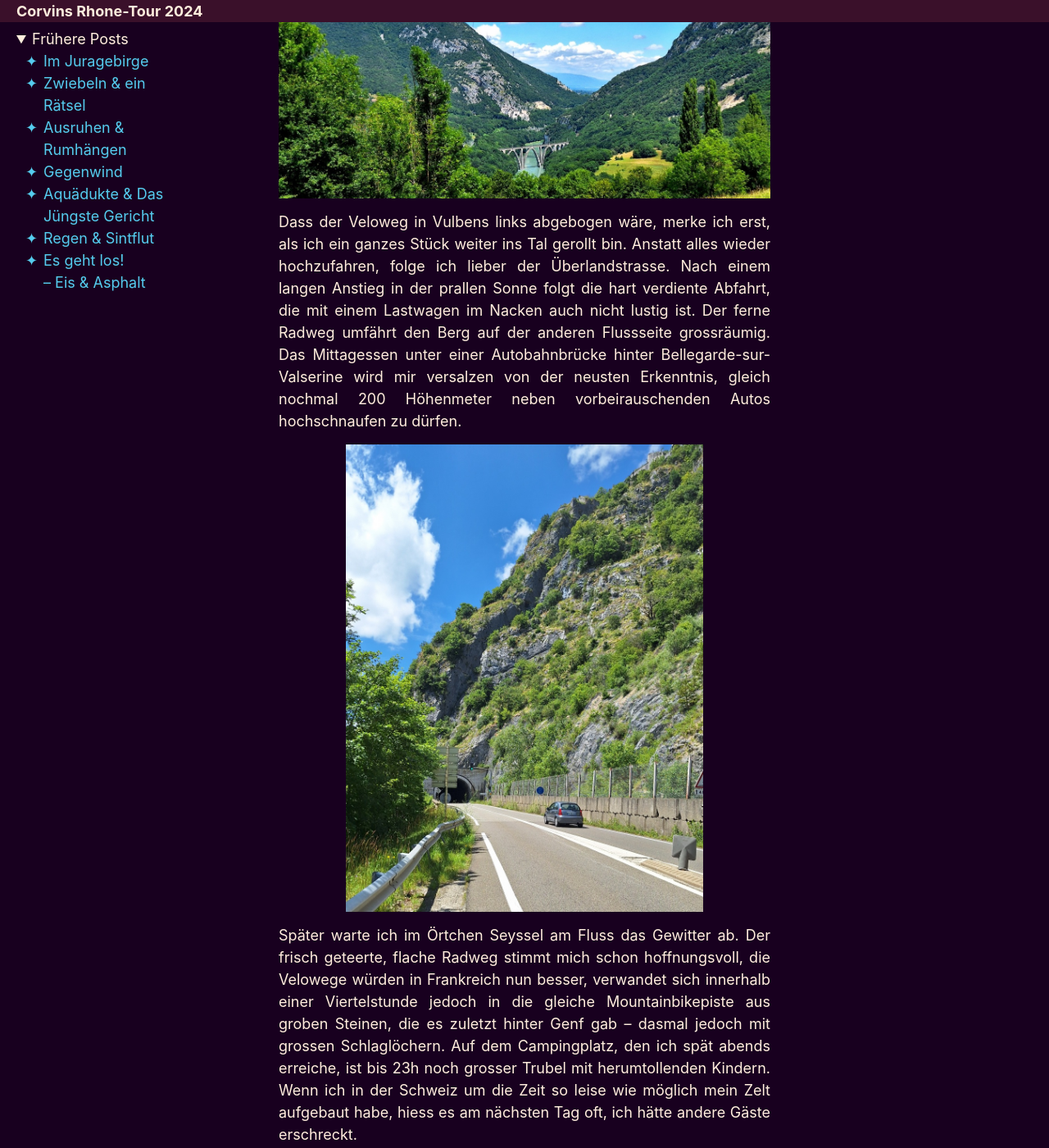
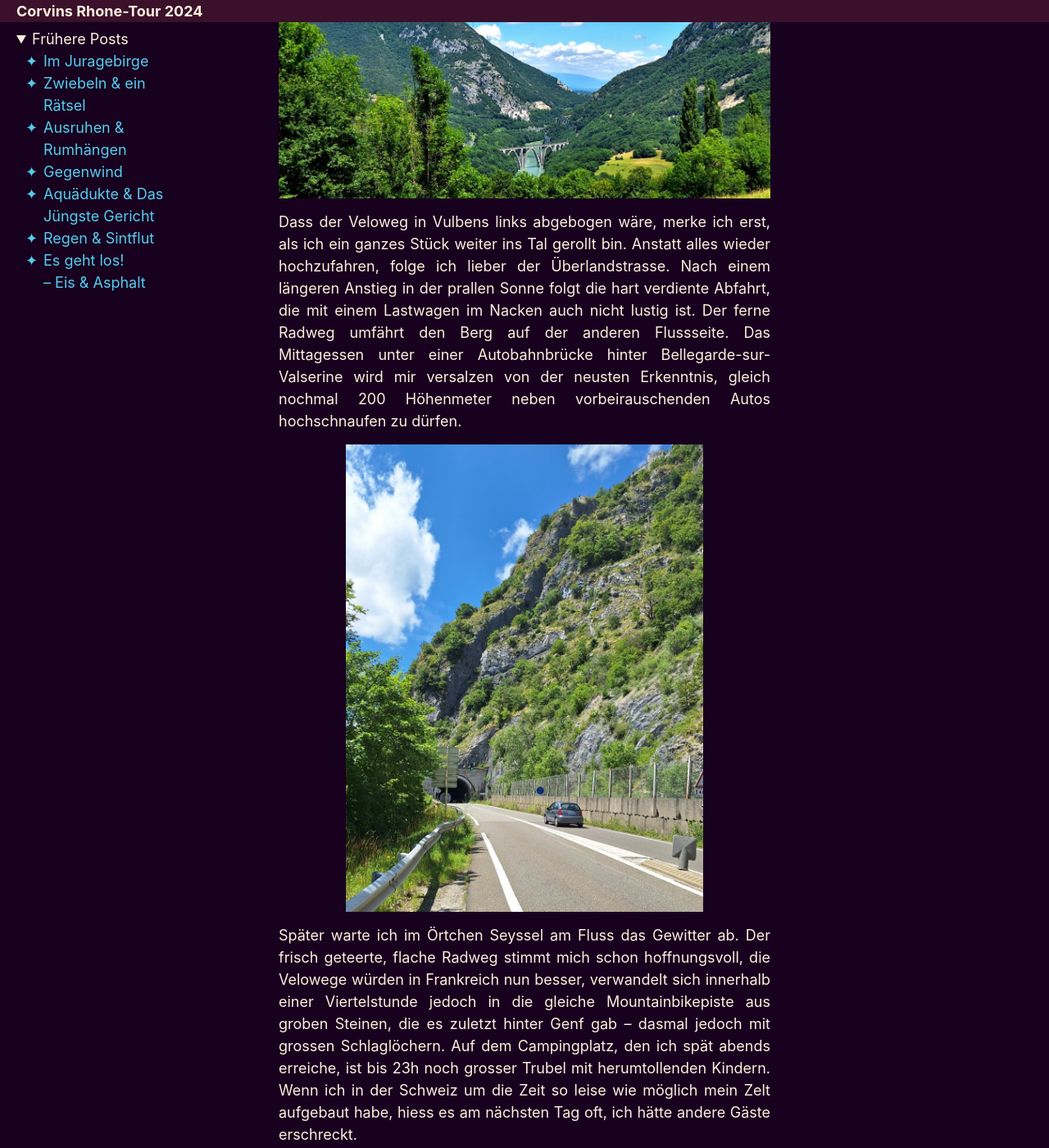
Before and after one commit to corvinjs/rhone2024, a Jekyll site: the page built from _posts/2024-07-11-Erlebnisse.md, in a window 1280 px wide and 1400 px high, scrolled down 299 px. Shown: the whole window at 82% size. Built offline with Jekyll 4.4.1, drawn with Linux system fonts in a browser that asks for light colours.

Commit message:
Auto-Update

```diff
--- a/_posts/2024-07-11-Erlebnisse.md
+++ b/_posts/2024-07-11-Erlebnisse.md
@@ -5,6 +5,6 @@ permalink: /:short_month-:day:output_ext
 ---
 Ohne einem Grenzschild zu begegnen, überquere ich bald nach dem Losfahren die Landesgrenze. Nun lerne ich auf die harte Tour, dass das Westschweizer Juragebirge in Frankreich weitergeht. Auf der Karte sah die Gegend so harmlos aus, denn ich habe keine Höhenlinien heruntergeladen.
 ![](assets/20240711_133238.jpg)
-Dass der Veloweg in Vulbens links abgebogen wäre, merke ich erst, als ich ein ganzes Stück weiter ins Tal gerollt bin. Anstatt alles wieder hochzufahren, folge ich lieber der Überlandstrasse. Nach einem langen Anstieg in der prallen Sonne folgt die hart verdiente Abfahrt, die mit einem Lastwagen im Nacken auch nicht lustig ist. Der ferne Radweg umfährt den Berg auf der anderen Flussseite grossräumig. Das Mittagessen unter einer Autobahnbrücke hinter Bellegarde-sur-Valserine wird mir versalzen von der neusten Erkenntnis, gleich nochmal 200 Höhenmeter neben vorbeirauschenden Autos hochschnaufen zu dürfen.
+Dass der Veloweg in Vulbens links abgebogen wäre, merke ich erst, als ich ein ganzes Stück weiter ins Tal gerollt bin. Anstatt alles wieder hochzufahren, folge ich lieber der Überlandstrasse. Nach einem längeren Anstieg in der prallen Sonne folgt die hart verdiente Abfahrt, die mit einem Lastwagen im Nacken auch nicht lustig ist. Der ferne Radweg umfährt den Berg auf der anderen Flussseite. Das Mittagessen unter einer Autobahnbrücke hinter Bellegarde-sur-Valserine wird mir versalzen von der neusten Erkenntnis, gleich nochmal 200 Höhenmeter neben vorbeirauschenden Autos hochschnaufen zu dürfen.
 ![](assets/20240711_131107.jpg)
-Später warte ich im Örtchen Seyssel am Fluss das Gewitter ab. Der frisch geteerte, flache Radweg stimmt mich schon hoffnungsvoll, die Velowege würden in Frankreich nun besser, verwandet sich innerhalb einer Viertelstunde jedoch in die gleiche Mountainbikepiste aus groben Steinen, die es zuletzt hinter Genf gab – dasmal jedoch mit grossen Schlaglöchern. Auf dem Campingplatz, den ich spät abends erreiche, ist bis 23h noch grosser Trubel mit herumtollenden Kindern. Wenn ich in der Schweiz um die Zeit so leise wie möglich mein Zelt aufgebaut habe, hiess es am nächsten Tag oft, ich hätte andere Gäste erschreckt.
+Später warte ich im Örtchen Seyssel am Fluss das Gewitter ab. Der frisch geteerte, flache Radweg stimmt mich schon hoffnungsvoll, die Velowege würden in Frankreich nun besser, verwandelt sich innerhalb einer Viertelstunde jedoch in die gleiche Mountainbikepiste aus groben Steinen, die es zuletzt hinter Genf gab – dasmal jedoch mit grossen Schlaglöchern. Auf dem Campingplatz, den ich spät abends erreiche, ist bis 23h noch grosser Trubel mit herumtollenden Kindern. Wenn ich in der Schweiz um die Zeit so leise wie möglich mein Zelt aufgebaut habe, hiess es am nächsten Tag oft, ich hätte andere Gäste erschreckt.
```
